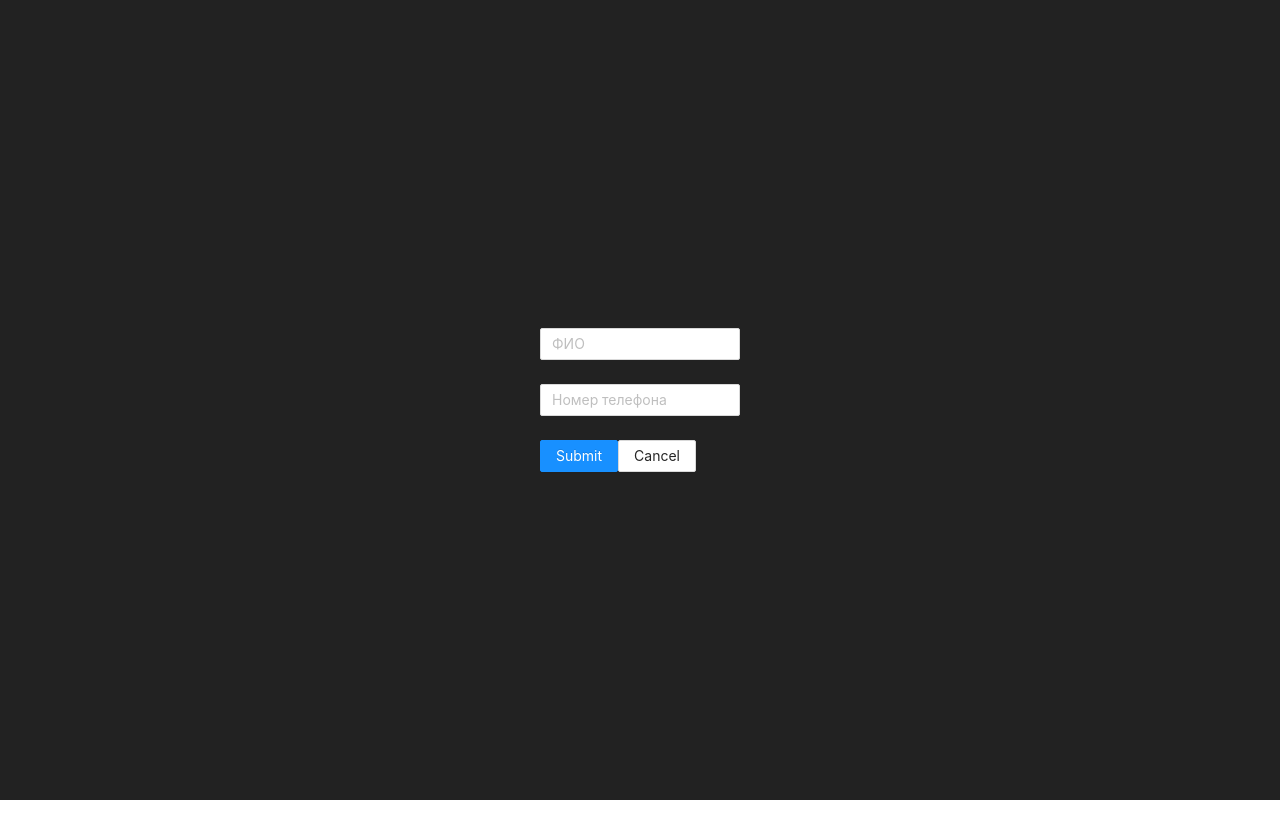
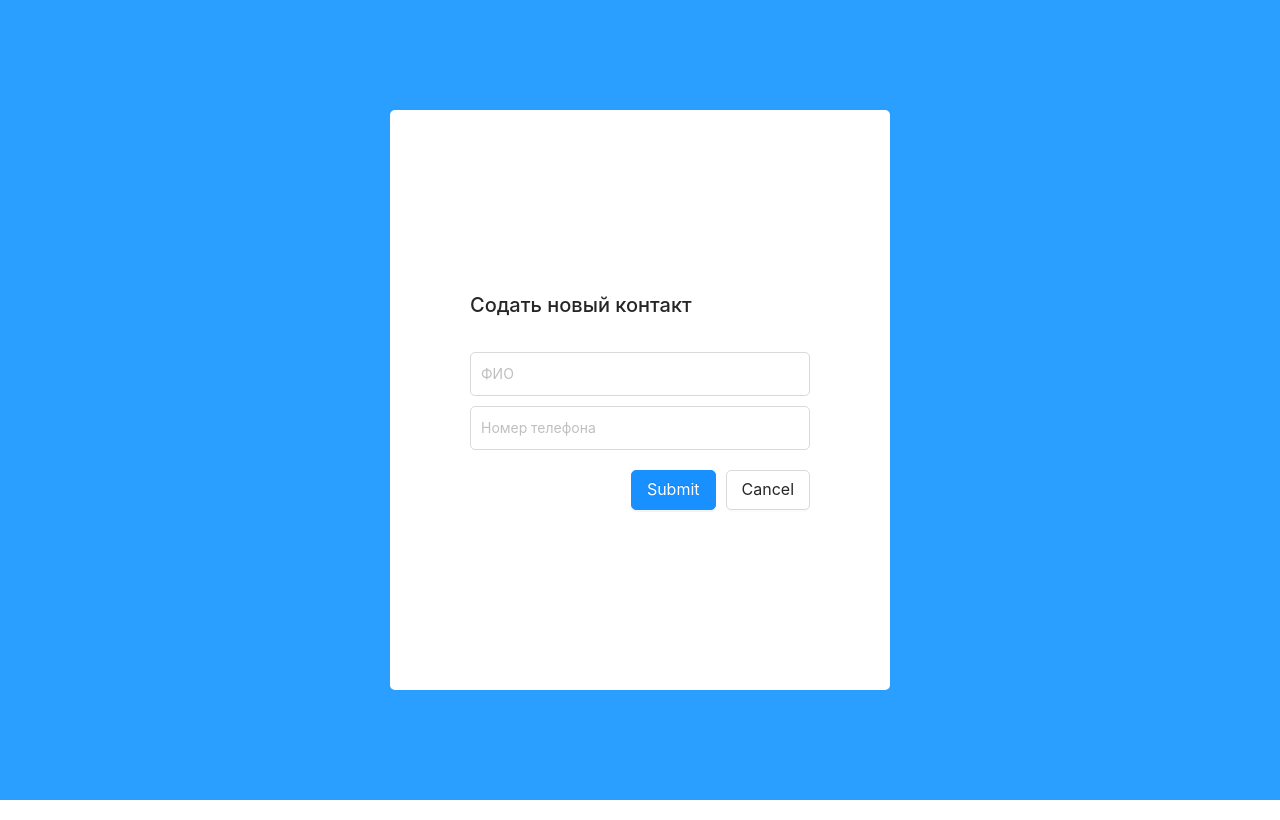
Before and after one commit to stellardeity/contacts-list, a React (Create React App) app: page / in a window 1280 px wide. Both pictures are taken after typing "Sample" into the empty fields and a click on the button "Create Modal". Built offline with nearby package versions, Linux system fonts and the light colour scheme.

Commit message:
some changes

```diff
--- a/src/App.tsx
+++ b/src/App.tsx
@@ -1,6 +1,6 @@
 import { Button, Input } from "antd";
 import { useState } from "react";
-import CreateUser from "./components/Modal/CreateUser";
+import CreateUser from "./components/ModalUser";
 import UsersList from "./components/UsersList";
 import { ModalAction, UserData } from "./types";
 
@@ -31,12 +31,14 @@ const App = () => {
       }}
     >
       <Input
-        style={{ marginBottom: "20px" }}
+        style={{ marginBottom: "15px" }}
         onChange={handleSearch}
         placeholder="Поиск"
       />
 
-      <Button onClick={() => setOpen(!open)}>Create Modal</Button>
+      <Button style={{ marginBottom: "30px" }} onClick={() => setOpen(!open)}>
+        Create Modal
+      </Button>
       <UsersList
         data={search || data}
         updateData={setData}
--- a/src/components/Modal/CreateUser.tsx
+++ /dev/null
@@ -1,101 +0,0 @@
-import { Form, Input, Button } from "antd";
-import { ModalAction, UserData } from "../../types";
-
-type Props = {
-  data: UserData[];
-  updateData: (val: UserData[]) => void;
-  action: ModalAction;
-  info?: UserData | null;
-  updateOpen: (val: boolean) => void;
-};
-
-const CreateUser: React.FC<Props> = ({
-  data,
-  updateData,
-  action,
-  info,
-  updateOpen,
-}) => {
-  const onFinish = (values: UserData) => {
-    if (action === ModalAction.Create) {
-      const check = data.filter(
-        (e) => e.name === values.name || e.phone === values.phone
-      );
-      if (!check.length) {
-        const res = [...data, values];
-        updateData(res);
-      }
-    } else {
-      const changedUserData: UserData[] = data.map((e: UserData) => {
-        if (e.phone === info?.phone) {
-          e.name = values.name;
-          e.phone = values.phone;
-          return e;
-        }
-        return e;
-      });
-
-      updateData(changedUserData);
-    }
-    updateOpen(false);
-  };
-
-  return (
-    <div
-      style={{
-        backgroundColor: "#222",
-        position: "absolute",
-        top: 0,
-        left: 0,
-        height: "100%",
-        width: "100%",
-        display: "flex",
-        justifyContent: "center",
-        alignItems: "center",
-      }}
-    >
-      <div
-        style={{
-          width: "200px",
-        }}
-      >
-        <Form
-          name="basic"
-          initialValues={{ remember: true }}
-          onFinish={onFinish}
-          autoComplete="off"
-        >
-          <Form.Item
-            name="name"
-            rules={[
-              {
-                required: true,
-                message: "Пожалуйста, введите ваши инициалы!",
-              },
-            ]}
-          >
-            <Input placeholder="ФИО" />
-          </Form.Item>
-
-          <Form.Item
-            name="phone"
-            rules={[
-              {
-                required: true,
-                message: "Пожалйуста, введите номер телефона!",
-              },
-            ]}
-          >
-            <Input placeholder="Номер телефона" />
-          </Form.Item>
-
-          <Button type="primary" htmlType="submit">
-            Submit
-          </Button>
-          <Button onClick={() => updateOpen(false)}>Cancel</Button>
-        </Form>
-      </div>
-    </div>
-  );
-};
-export default CreateUser;
--- /dev/null
+++ b/src/components/ModalUser.tsx
@@ -0,0 +1,138 @@
+import { Form, Input, Button } from "antd";
+import { useState } from "react";
+import { ModalAction, UserData } from "../types";
+
+type Props = {
+  data: UserData[];
+  updateData: (val: UserData[]) => void;
+  action: ModalAction;
+  info?: UserData | null;
+  updateOpen: (val: boolean) => void;
+};
+
+const CreateUser: React.FC<Props> = ({
+  data,
+  updateData,
+  action,
+  info,
+  updateOpen,
+}) => {
+  const [newData, setNewData] = useState<UserData | null>(info || null);
+
+  const handleChange = ({
+    target: { value, name },
+  }: React.ChangeEvent<HTMLInputElement>) => {
+    setNewData((prev: any) => {
+      if (name === "phone") {
+        value = value.replace(/^8/, "+7").replace(/[^\d\+]/g, "");
+      }
+      return {
+        ...prev,
+        [name]: value,
+      };
+    });
+  };
+
+  const handleSubmit = () => {
+    if (action === ModalAction.Create) {
+      const check = data.filter(
+        (e) => e.name === newData?.name || e.phone === newData?.phone
+      );
+      if (!check.length && newData) {
+        const res = [...data, newData];
+        updateData(res);
+      }
+    } else {
+      const changedUserData: UserData[] = data.map((e: UserData) => {
+        if (e.phone === info?.phone) {
+          e.name = newData?.name || "";
+          e.phone = newData?.phone || "";
+          return e;
+        }
+        return e;
+      });
+
+      updateData(changedUserData);
+    }
+    updateOpen(false);
+  };
+
+  return (
+    <div
+      style={{
+        backgroundColor: "#2a9fff",
+        position: "absolute",
+        top: 0,
+        left: 0,
+        height: "100%",
+        width: "100%",
+        display: "flex",
+        justifyContent: "center",
+        alignItems: "center",
+      }}
+    >
+      <div
+        style={{
+          width: "500px",
+          backgroundColor: "#fff",
+          padding: "180px 80px",
+          borderRadius: "5px",
+        }}
+      >
+        <Form
+          name="basic"
+          initialValues={{ remember: true }}
+          onFinish={handleSubmit}
+          autoComplete="off"
+        >
+          <h1 style={{ marginBottom: 30, fontSize: 20 }}>
+            {action === ModalAction.Create
+              ? "Содать новый контакт"
+              : `${info?.name}`}
+          </h1>
+
+          <Input
+            name="name"
+            style={{ padding: 10, marginBottom: 10, borderRadius: 5 }}
+            value={newData?.name || ""}
+            placeholder="ФИО"
+            onChange={handleChange}
+          />
+          <Input
+            name="phone"
+            value={newData?.phone || ""}
+            style={{ padding: 10, borderRadius: 5 }}
+            placeholder="Номер телефона"
+            maxLength={12}
+            onChange={handleChange}
+          />
+
+          <div
+            style={{
+              display: "flex",
+              justifyContent: "flex-end",
+              marginTop: 20,
+            }}
+          >
+            <Button
+              style={{ marginLeft: 10, borderRadius: 5 }}
+              size="large"
+              type="primary"
+              htmlType="submit"
+            >
+              Submit
+            </Button>
+            <Button
+              style={{ marginLeft: 10, borderRadius: 5 }}
+              size="large"
+              onClick={() => updateOpen(false)}
+            >
+              Cancel
+            </Button>
+          </div>
+        </Form>
+      </div>
+    </div>
+  );
+};
+export default CreateUser;
--- a/src/components/UsersList.tsx
+++ b/src/components/UsersList.tsx
@@ -1,7 +1,7 @@
 import { Button } from "antd";
 import { useEffect, useState } from "react";
 import { ModalAction, UserData } from "../types";
-import CreateUser from "./Modal/CreateUser";
+import CreateUser from "./ModalUser";
 
 type Props = {
   data: UserData[];
@@ -32,7 +32,7 @@ const UsersList: React.FC<Props> = ({ data, updateData }) => {
             display: "flex",
             justifyContent: "space-between",
             alignItems: "center",
-            borderBottom: data.length - 1 === i ? "none" : "2px solid #222",
+            borderBottom: data.length - 1 === i ? "none" : "1px solid #e2e2e2",
           }}
           key={phone}
         >
@@ -41,16 +41,18 @@ const UsersList: React.FC<Props> = ({ data, updateData }) => {
             <p>{phone}</p>
           </div>
           <div>
+            <Button onClick={() => handleEditData({ name, phone })}>
+              Edit
+            </Button>
             <Button
+              danger
+              style={{ marginLeft: 10 }}
               onClick={() => {
                 const res = data.filter((e: UserData) => e.name !== name);
                 updateData(res);
               }}
             >
               Delete
-            </Button>
-            <Button onClick={() => handleEditData({ name, phone })}>
-              Edit
             </Button>
           </div>
         </div>
```
Also changed, not shown: 1 other file (tests, documents, lock files or other folders).
